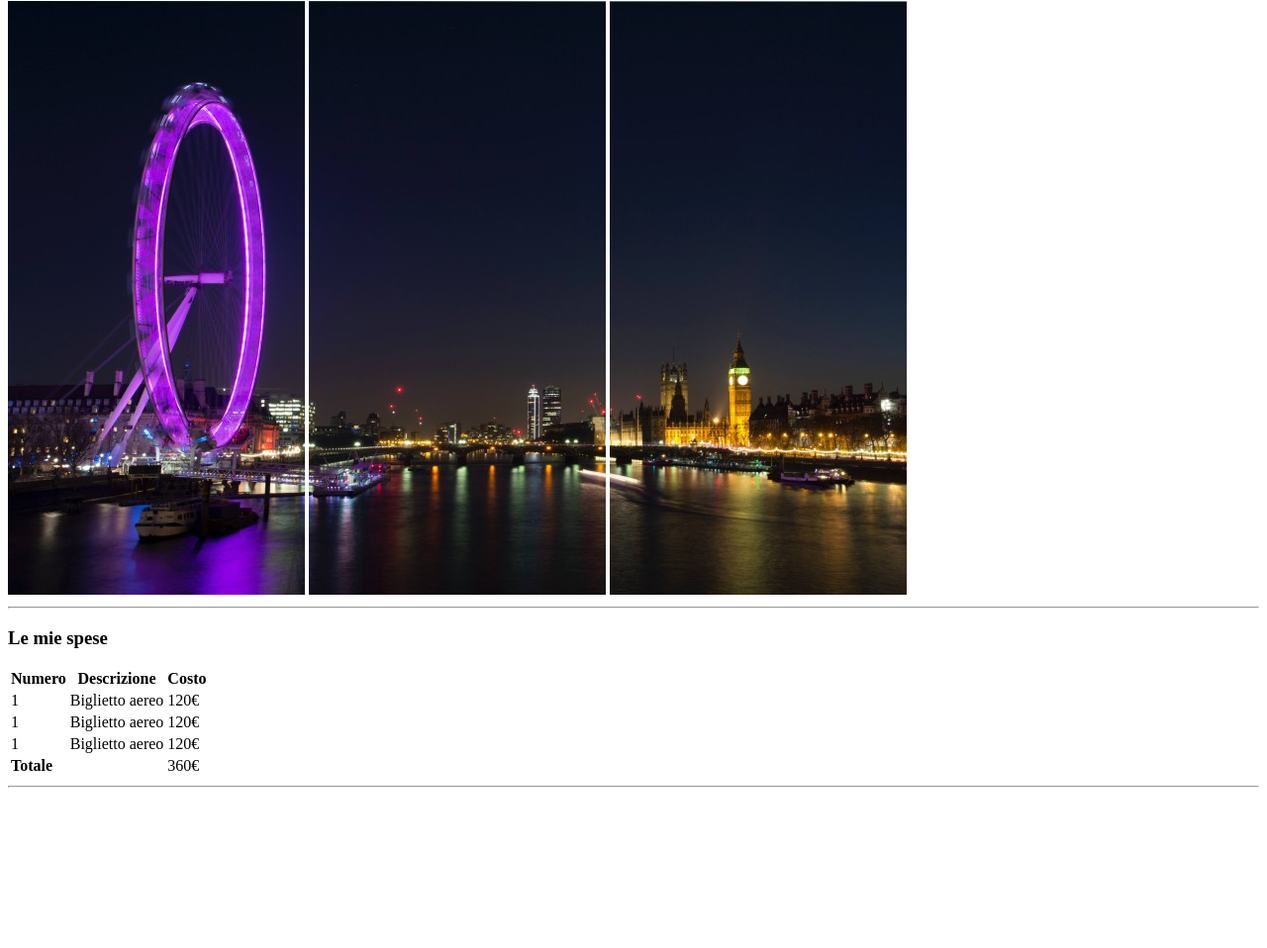
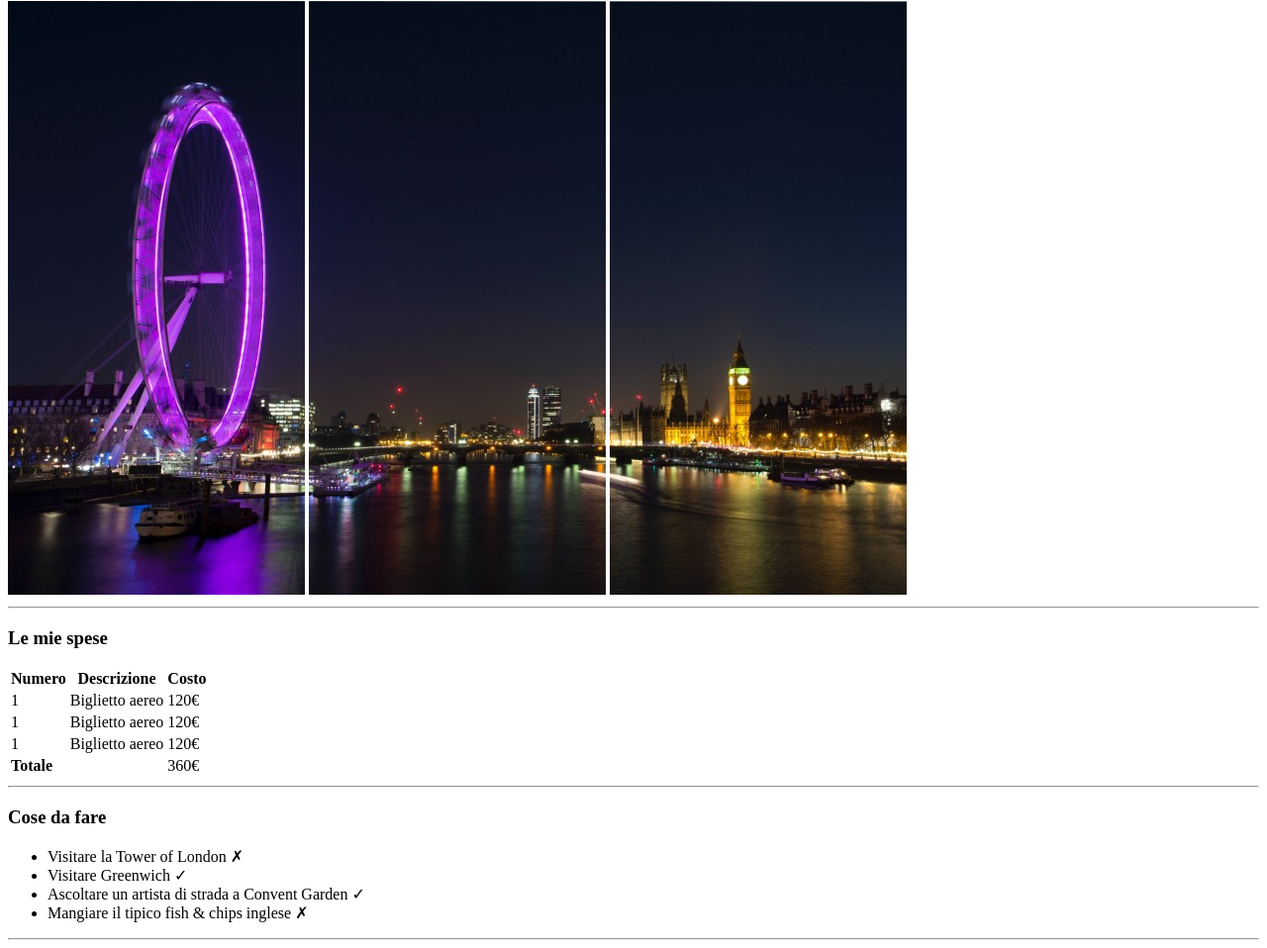
Before and after one commit to RiccardoB97/html-london-trip, a plain HTML site: page index.html in a window 1280 px wide. Shown: the part 79-1037 px from the top of the page at 99% size. Before the commit the page ends 883 px from the top, so only its background shows below. Drawn offline with Linux system fonts and the light colour scheme.

Commit message:
Complete the to do section

```diff
--- a/index.html
+++ b/index.html
@@ -51,9 +51,17 @@
         <hr>
         <!-- /Tabella spese -->
 
-
         <!-- Cose da fare -->
-
+        <section>
+            <h3>Cose da fare</h3>
+            <ul>
+                <li>Visitare la Tower of London &cross;</li>
+                <li>Visitare Greenwich &check;</li>
+                <li>Ascoltare un artista di strada a Convent Garden &check;</li>
+                <li>Mangiare il tipico fish & chips inglese &cross;</li>
+            </ul>
+        </section>
+        <hr>
         <!-- /Cose da fare -->
 
 
```
